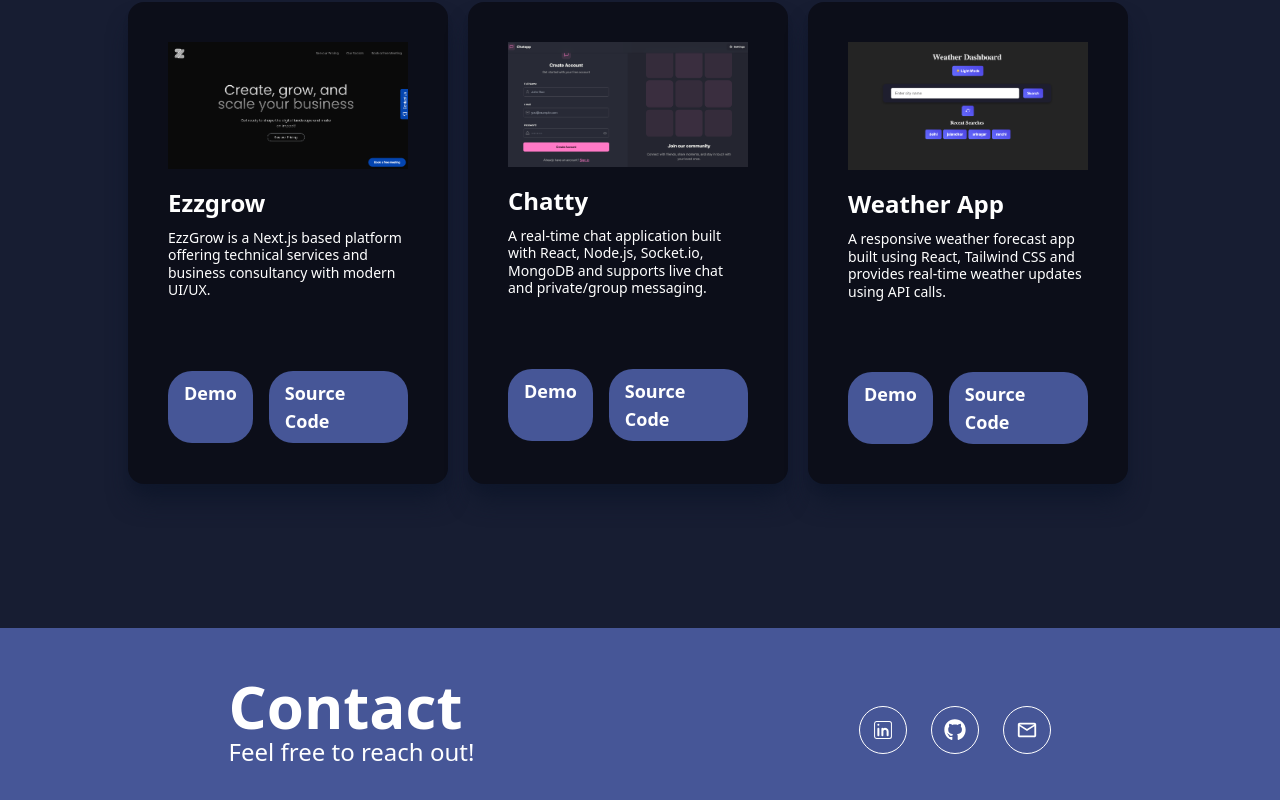
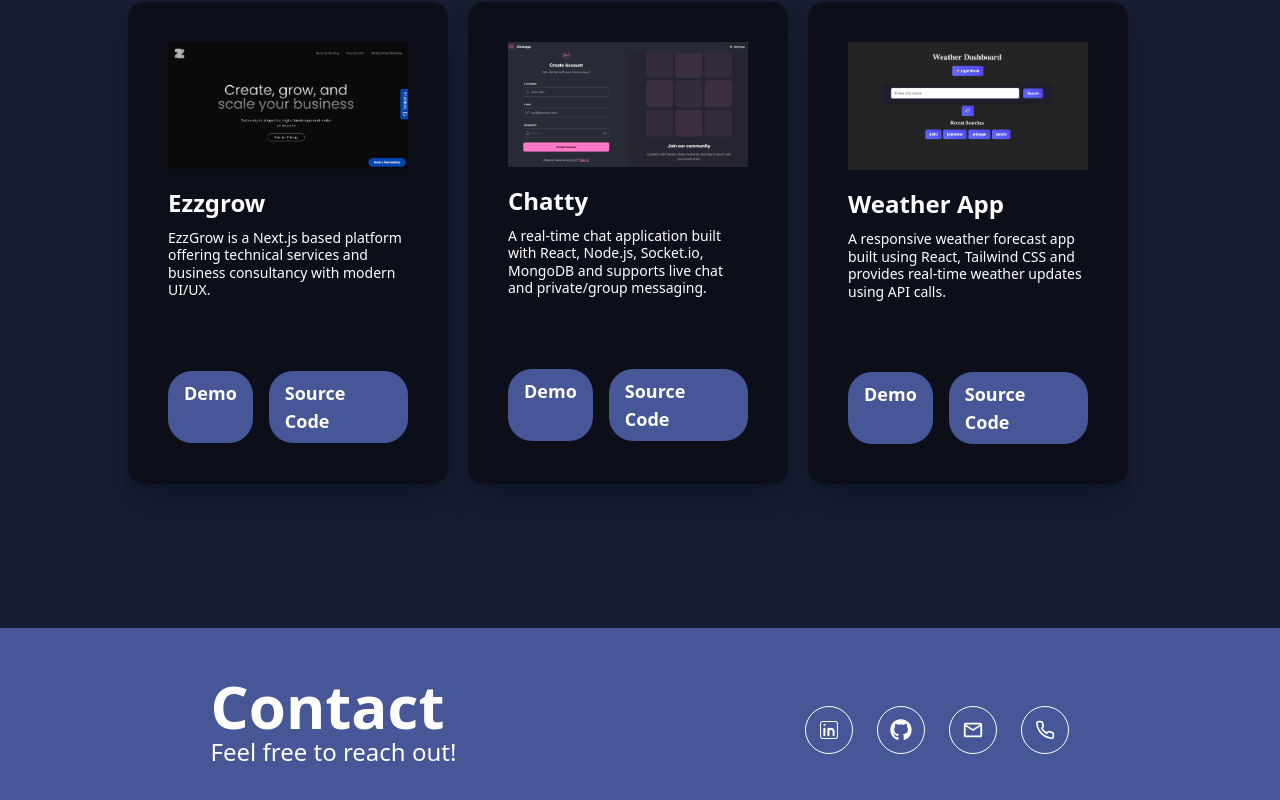
Before and after one commit to snehalsuman/Portfolio, a React (Vite) app: page / in a window 1280 px wide. Shown: the part 2044-2844 px from the top of the page. Built offline with nearby package versions, Linux system fonts and the light colour scheme.

Commit message:
added footer

```diff
--- a/src/Components/Footer/Footer.jsx
+++ b/src/Components/Footer/Footer.jsx
@@ -2,6 +2,7 @@ import React from "react";
 import { MdOutlineEmail } from "react-icons/md";
 import { CiLinkedin } from "react-icons/ci";
 import { FaGithub } from "react-icons/fa";
+import { FiPhone } from "react-icons/fi";
 
 const Footer = () => {
   return (
@@ -9,15 +10,13 @@ const Footer = () => {
       id="Footer"
       className="flex flex-col md:flex-row justify-around bg-[#465697] text-white p-10 md:p-12 items-center gap-6"
     >
-      <div>
+      <div className="text-center md:text-left">
         <h1 className="text-2xl md:text-6xl font-bold">Contact</h1>
-        <h3 className="text-sm md:text-2xl font-normal">
-          Feel free to reach out!
-        </h3>
+        <h3 className="text-sm md:text-2xl font-normal">Feel free to reach out!</h3>
       </div>
 
-      {/* Circular Icon Buttons Only */}
-      <div className="flex gap-6 pt-4">
+      {/* Contact Buttons */}
+      <div className="flex flex-wrap justify-center md:justify-start gap-6 pt-4">
         <a
           href="https://www.linkedin.com/in/snehal-suman/"
           target="_blank"
@@ -40,6 +39,12 @@ const Footer = () => {
         >
           <MdOutlineEmail size={22} />
         </a>
+        <a
+          href="tel:+9142883832"
+          className="w-12 h-12 flex items-center justify-center rounded-full border border-white hover:bg-white hover:text-[#465697] transition-all duration-300"
+        >
+          <FiPhone size={20} />
+        </a>
       </div>
     </div>
   );
```
